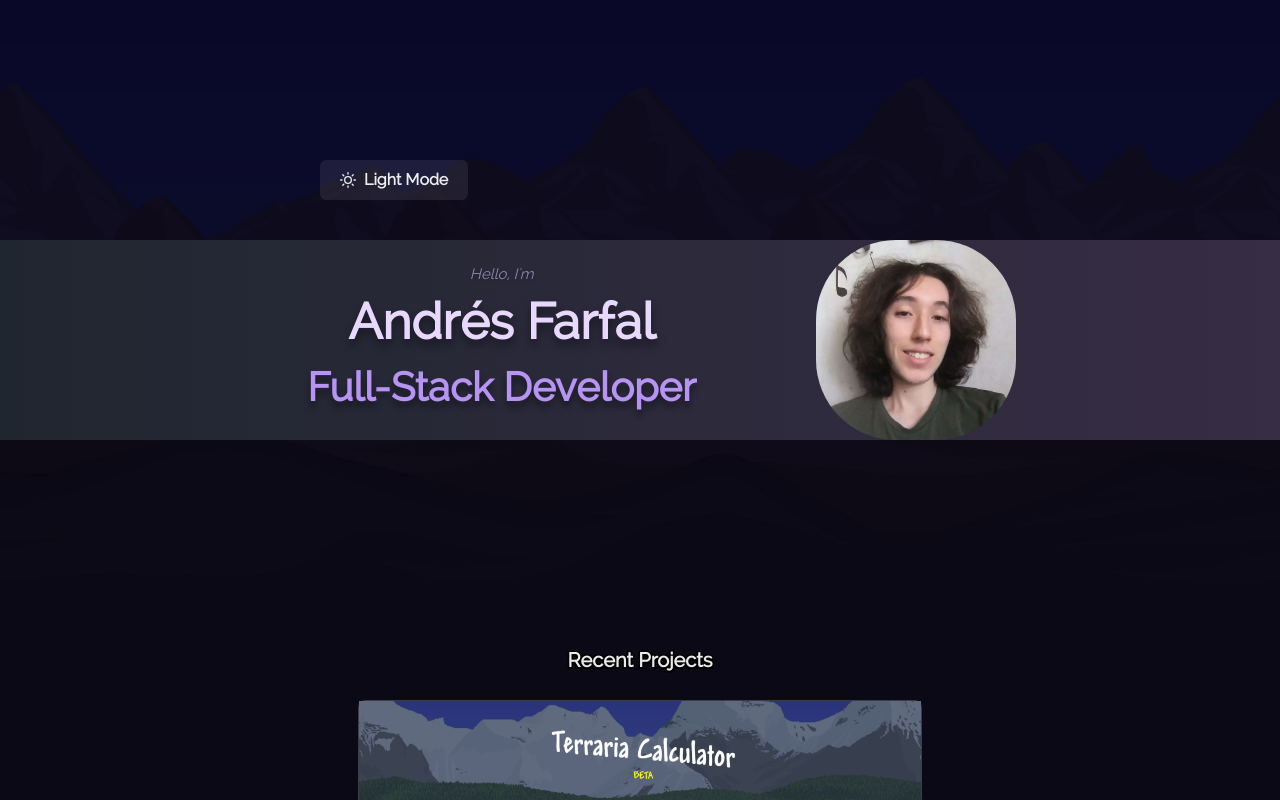
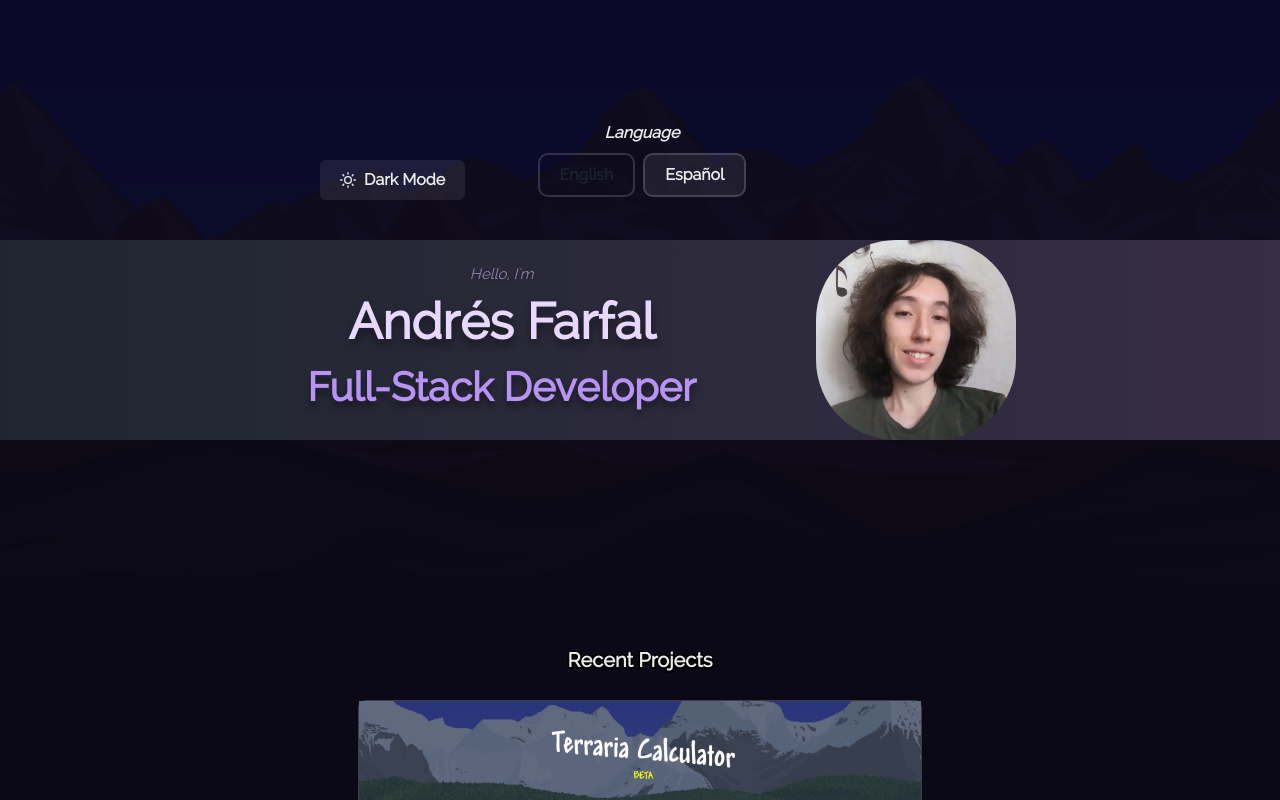
Before and after one commit to HippoBoi/portfolio, a React (Vite) app: page / in a window 1280 px wide. Shown: the top 800 px of the page. Built offline with nearby package versions, Linux system fonts and the light colour scheme.

Commit message:
spanish language option

```diff
--- a/package.json
+++ b/package.json
@@ -1,7 +1,7 @@
 {
   "name": "portfolio",
   "private": true,
-  "version": "0.0.0",
+  "version": "1.0.0",
   "type": "module",
   "scripts": {
     "dev": "vite",
--- a/src/HomePage.tsx
+++ b/src/HomePage.tsx
@@ -1,4 +1,4 @@
-import { Box, Image, Center, Text, useColorMode, useColorModeValue } from "@chakra-ui/react";
+import { Box, Center, Text, useColorMode, useColorModeValue } from "@chakra-ui/react";
 import NameCard from "./components/NameCard";
 import SwitchTheme from "./components/SwitchTheme";
 import { useEffect, useState } from "react";
@@ -15,10 +15,12 @@ import luisgg from "./images/projects/luisgg.webp"
 import socialred from "./images/projects/socialred.webp"
 import Experience from "./components/Experience";
 import BottomText from "./components/BottomText";
+import SwitchLanguage from "./components/SwitchLanguage";
 
 function HomePage() {
     const [showArrow, setShowArrow] = useState(false);
     const {colorMode, toggleColorMode} = useColorMode();
+    const [language, setLanguage] = useState<"eng" | "esp">("eng");
     const bgGradient = useColorModeValue(
         "linear(to-r, #edf1f5, #d3e4f2)",
         "linear(to-r, #202630, #372d45)"
@@ -45,17 +47,40 @@ function HomePage() {
     }, []);
 
     const projects: ProjectTemplate[] = [
-        {name: "Hippo Music", description: "I developed this website to upload, share and store some my songs. Built with React and CSS.",
+        {name: "Hippo Music",
+            description: `${language === "eng" ?
+                "I developed this website to upload, share and store some my songs. Built with React and CSS." :
+                "Desarrollé este sitio web para alojar y compartir algunas de mis canciones. Utilicé React y CSS."}`,
             image: hippomusic, link: "https://hippo-music.vercel.app"},
-        {name: "Terra-Calc", description: "This project features a working calculator to gather information about the video-game Terraria. Built with React and Chakra UI.",
+        {name: "Terra-Calc",
+            description: `${language === "eng" ?
+                "This project features a working calculator to gather information about the video-game Terraria. Built with React and Chakra UI." :
+                "Este proyecto presenta una calculadora para obtener información acerca del video-juego Terraria. Utilicé React y Chakra UI"
+            }`,
             image: terracalc, link: "https://terra-calc.vercel.app"},
-        {name: "Social Wire", description: "This project features the layout of a social media application and functionality. Built with React, Chakra UI and Bootstrap.",
+        {name: "Social Wire",
+            description: `${language === "eng" ?
+                "This project features the layout of a social media application and functionality. Built with React, Chakra UI and Bootstrap." :
+                "Este proyecto presenta el diseño y funcionalidad de una red social. Para este proyecto utilicé React, Chakra UI y Bootstrap."
+            }`,
             image: socialred, link: "https://social-red.vercel.app"},
-        {name: "Draw Share", description: "This project allows users to upload and share their drawings. Features account authentication and validations.",
+        {name: "Draw Share",
+            description: `${language === "eng" ?
+                "This project allows users to upload and share their drawings. Features account authentication and validations." :
+                "Este proyecto permite a los usuarios compartir y subir dibujos. Presenta autenticación de inicio de sesión y validaciones."
+            }`,
             image: drawshare, link: "https://draw-share-indol.vercel.app"},
-        {name: "CSV to JSON", description: "I developed this project to automatize the simple task of converting a file. Built using React and Express for the API Rest",
+        {name: "CSV to JSON",
+            description: `${language === "eng" ?
+                "I developed this project to automatize the simple task of converting a file. Built using React and Express for the API Rest." :
+                "Desarrollé este proyecto para automatizar la simple tarea de convertir un archivo. Utilicé React y Express para la API Rest."
+            }`,
             image: csvtojson, link: "https://csv-to-json-nine.vercel.app"},
-        {name: "Luis.GG", description: "This projects gathers player data from the official Riot Games API and displays the most important for the user.",
+        {name: "Luis.GG",
+            description: `${language === "eng" ?
+                "This projects gathers player data from the official Riot Games API and displays the most important for the user." :
+                "Este proyecto recolecta información de la API oficial de Riot Games. Muestra en pantalla la más relevante para el usuario."
+            }`,
             image: luisgg, link: "https://luisgg.vercel.app"},
     ]
 
@@ -65,9 +90,12 @@ function HomePage() {
 
             <Box bgGradient={bgGradient}>
                 <Box position={"absolute"} top={"20vh"} left={"25vw"}>
-                    <SwitchTheme colorMode={colorMode} toggleColorMode={toggleColorMode} />
+                    <SwitchTheme language={language} colorMode={colorMode} toggleColorMode={toggleColorMode} />
                 </Box>
-                <NameCard />
+                <Box position={"absolute"} top={"15.1vh"} left={"42vw"}>
+                    <SwitchLanguage language={language} onClick={(lang: "eng" | "esp") => setLanguage(lang)} />
+                </Box>
+                <NameCard language={language} />
             </Box>
 
             <Center marginTop={"205px"} marginBottom={"25px"}>
@@ -82,20 +110,20 @@ function HomePage() {
                             1.5px 1.5px 0 ${textShadow}
                         `,
                     }}>
-                    Recent Projects
+                    {language === "eng" ? "Recent Projects" : "Proyectos Recientes"}
                 </Text>
             </Center>
             <Center marginBottom={"200px"}>
                 <ProjectsList projects={projects} />
             </Center>
 
-            <AboutMe />
+            <AboutMe language={language} />
 
-            <Techonologies />
+            <Techonologies language={language} />
 
-            <Studies />
+            <Studies language={language} />
 
-            <Experience />
+            <Experience language={language} />
 
             <BottomText />
 
--- a/src/components/AboutMe.tsx
+++ b/src/components/AboutMe.tsx
@@ -1,6 +1,10 @@
 import { useColorModeValue, Text, VStack, HStack, Card, Center, keyframes, useColorMode } from '@chakra-ui/react';
 
-const AboutMe = () => {
+interface Props {
+    language: "eng" | "esp";
+};
+
+const AboutMe = ({ language }: Props) => {
     const textShadow = useColorModeValue(
         "white",
         "black"
@@ -35,10 +39,10 @@ const AboutMe = () => {
                         1.5px 1.5px 0 ${textShadow}
                     `,
                 }}>
-                About Me
+                {language === "eng" ? "About Me" : "Sobre Mi" }
             </Text>
 
-            <Card bgColor={cardColor} padding={"10px"} maxWidth={"400px"} overflow={"hidden"} rounded={"40px"}>
+            <Card bgColor={cardColor} padding={"10px"} maxWidth={"420px"} overflow={"hidden"} rounded={"40px"}>
                 <HStack>
                     <Text
                         color={textColor}
@@ -51,7 +55,7 @@ const AboutMe = () => {
                                 0.25px 0.25px 0 ${textOutline}
                             `,
                         }}>
-                        I love solving problems.
+                        {language === "eng" ? "I love solving problems." : "Amo resolver problemas." }
                     </Text>
                     <Text
                         fontSize={"20px"}
@@ -66,7 +70,7 @@ const AboutMe = () => {
                                 0.25px 0.25px 0 ${textOutline}
                             `,
                         }}>
-                        That's my job!
+                        {language === "eng" ? "That's my job!" : "Es mi trabajo!" }
                     </Text>
                 </HStack>
             </Card>
@@ -74,10 +78,19 @@ const AboutMe = () => {
             <Card
                 bgColor={descColor} marginTop={"10px"} paddingX={"20px"} paddingY={"10px"}
                 maxWidth={"700px"} overflow={"hidden"} rounded={"20px"}>
-                    <Text fontSize={"20px"} textAlign={"center"} fontWeight={`${colorMode === "light" ? "bold" : ""}`}>
+                    {language === "eng"
+                    ? (
+                        <Text fontSize={"20px"} textAlign={"center"} fontWeight={`${colorMode === "light" ? "bold" : ""}`}>
                         I'm Andrés, a Full-Stack developer with a passion for finding solutions.<br />
                         My main focus is to create user-friendly services easy to use for any person.
-                    </Text>
+                        </Text>
+                    )
+                    : (
+                        <Text fontSize={"20px"} textAlign={"center"} fontWeight={`${colorMode === "light" ? "bold" : ""}`}>
+                        Soy Andrés, un desarrollador Full-Stack apasionado por encontrar soluciones modernas.<br />
+                        Me especializo en desarrollar servicios eficientes y amigables para el usuario.
+                        </Text>
+                    )}
             </Card>
 
             <Card bgColor={descColor} marginTop={"10px"} paddingX={"20px"} maxWidth={"600px"} overflow={"hidden"}>
@@ -86,29 +99,29 @@ const AboutMe = () => {
                             <Text
                                 fontSize={"20px"}
                                 fontWeight={`${colorMode === "light" ? "bold" : ""}`}>
-                                I develop
+                                {language === "eng" ? "I develop" : "Desarrollo aplicaciones"}
                             </Text>
                             <Text
                                 fontSize={"20px"}
                                 animation={`${colorAnimation} 2s linear infinite`}
                                 as={"b"}>
-                                both
+                                {language === "eng" ? "both" : "tanto"}
                             </Text>
                             <Text
                                 fontSize={"20px"}
                                 fontWeight={`${colorMode === "light" ? "bold" : ""}`}>
-                                mobile
+                                {language === "eng" ? "mobile" : "para móviles"}
                             </Text>
                             <Text
                                 fontSize={"20px"}
                                 animation={`${colorAnimation} 2s linear infinite`}
                                 as={"b"}>
-                                and
+                                {language === "eng" ? "and" : "como"}
                             </Text>
                             <Text
                                 fontSize={"20px"}
                                 fontWeight={`${colorMode === "light" ? "bold" : ""}`}>
-                                web applications.
+                                {language === "eng" ? "web applications" : "web"}
                             </Text>
                         </HStack>
                     </Center>
--- a/src/components/Experience.tsx
+++ b/src/components/Experience.tsx
@@ -1,6 +1,10 @@
 import { Box, HStack, Link, Text, useColorMode, useColorModeValue, VStack } from '@chakra-ui/react'
 
-const Experience = () => {
+interface Props {
+    language: "eng" | "esp";
+}
+
+const Experience = ({ language }: Props) => {
     const { colorMode } = useColorMode();
     const textShadow = useColorModeValue(
         "white",
@@ -21,16 +25,19 @@ const Experience = () => {
                         1.5px 1.5px 0 ${textShadow}
                     `,
                 }}>
-                Experience
+                {language === "eng" ? "Experience" : "Experiencia"}
             </Text>
             <Box borderWidth={"2px"} borderRadius={"lg"} padding={"5px"}>
                 <VStack>
-                    <Text fontSize={"20px"} fontWeight={"bold"}>Mobile App Developer</Text>
-                    <Text fontSize={"15px"} as={"i"}>21/06/2024 - Current</Text>
+                    <Text fontSize={"20px"} fontWeight={"bold"}>{language === "eng" ? "Mobile App Developer" : "Desarollador de aplicación móvil"}</Text>
+                    <Text fontSize={"15px"} as={"i"}>21/06/2024 - {language === "eng" ? "Current" : "Actual"}</Text>
                 </VStack>
                 <HStack marginTop={"20px"}>
                     <Text fontWeight={colorMode === "light" ? "bold" : ""}>
-                        Developing a mobile application for
+                        {language === "eng" ?
+                        "Developing a mobile application for " :
+                        "Desarrollando una aplicación móvil para "}
+
                     </Text>
                     <Link
                         fontWeight={"bold"}
@@ -40,13 +47,17 @@ const Experience = () => {
                         Safe Wave
                     </Link>
                     <Text fontWeight={colorMode === "light" ? "bold" : ""}>
-                        using Flutter.
+                        {language === "eng" ? "using Flutter." : "utilizando Flutter."}
                     </Text>
                 </HStack>
                 <Text fontWeight={colorMode === "light" ? "bold" : ""}>
-                    I have currently developed user profiles' interface and functionality,
+                    {language === "eng" ?
+                    "I have currently developed user profiles' interface and functionality," :
+                    "Actualmente he desarrollado el perfil de usuario, modificado su interfaz"}
                     <br />
-                    as well as fixed bugs related to the app's feed.
+                    {language === "eng" ?
+                    "as well as fixed bugs related to the app's feed." :
+                    "y funcionalidad, y arreglado algunos bugs relacionados al feed de la aplicación."}
                 </Text>
             </Box>
         </VStack>
--- a/src/components/NameCard.tsx
+++ b/src/components/NameCard.tsx
@@ -2,9 +2,12 @@ import { Box, Text, VStack, Image, HStack, useColorModeValue, useBreakpointValue
 import theme from "../TextStyles";
 import foto from "../assets/yo.webp";
 import "./NameCard.css";
-import { useState } from "react";
 
-const NameCard = () => {
+interface Props {
+    language: "eng" | "esp";
+}
+
+const NameCard = ({ language }: Props) => {
     const defaultColor = useColorModeValue("#0f1321", "purple.200");
     const lightColor = useColorModeValue("#0f1321", "purple.100");
     const darkerColor = useColorModeValue("#1d2336", "purple.300");
@@ -17,7 +20,7 @@ const NameCard = () => {
                         fontSize={"15px"} as={"i"}
                         opacity={"60%"} color={defaultColor}
                         textShadow={"0px 2px 4px rgba(0, 0, 0, 0.4)"}>
-                        Hello, I'm
+                        {language === "eng" ? "Hello, I'm" : "Hola, soy"}
                     </Text>
                     <Text
                         style={theme.textStyles.important} color={lightColor}
--- a/src/components/Slider/SliderBox.tsx
+++ b/src/components/Slider/SliderBox.tsx
@@ -13,9 +13,6 @@ const SliderBox = ({ slideDirection, project, orientation }: Props) => {
     const [overrideAnim, setOverrideAnim] = useState(false);
 
     useEffect(() => {
-        console.log("slide dir: " + slideDirection);
-        console.log("override: " + overrideAnim);
-
         if (orientation === slideDirection) {
             setTimeout(() => setOverrideAnim(true), 100);
             setTimeout(() => setOverrideAnim(false), 600);
--- a/src/components/Studies.tsx
+++ b/src/components/Studies.tsx
@@ -6,7 +6,11 @@ import django from "../images/certificates/django.webp"
 
 import Certificate from './Certificate';
 
-const Studies = () => {
+interface Props {
+    language: "eng" | "esp";
+}
+
+const Studies = ({ language }: Props) => {
     const textShadow = useColorModeValue(
         "white",
         "black"
@@ -25,16 +29,16 @@ const Studies = () => {
                         1.5px 1.5px 0 ${textShadow}
                     `,
                 }}>
-                Certificates
+                {language === "eng" ? "Certificates" : "Certificados"}
             </Text>
 
             <HStack spacing={"60px"} marginTop={"30px"}>
-                <Certificate image={sql} title="Full SQL Course"></Certificate>
-                <Certificate image={uni} title="University Student"></Certificate>
+                <Certificate image={sql} title={language === "eng" ? "Full SQL Course" : "Curso SQL Completo"}></Certificate>
+                <Certificate image={uni} title={language === "eng" ? "University Student" : "Estudiante Universitario"}></Certificate>
             </HStack>
             <HStack spacing={"60px"} marginTop={"30px"}>
-                <Certificate image={react} title="React Course"></Certificate>
-                <Certificate image={django} title="Django Course"></Certificate>
+                <Certificate image={react} title={language === "eng" ? "React Course" : "Curso de React"}></Certificate>
+                <Certificate image={django} title={language === "eng" ? "Django Course" : "Curso de Django"}></Certificate>
             </HStack>
         </VStack>
     );
--- /dev/null
+++ b/src/components/SwitchLanguage.tsx
@@ -0,0 +1,42 @@
+import { HStack, useBreakpointValue, Text, Button, VStack, useColorModeValue } from '@chakra-ui/react';
+
+interface Props {
+    language: "eng" | "esp";
+    onClick: (language: "eng" | "esp") => void;
+}
+
+const SwitchLanguage = ({ language, onClick }: Props) => {
+    const smallScreen = useBreakpointValue({ base: true, lg: false });
+    const buttonColor = useColorModeValue("white", "black");
+
+    return (
+        <VStack>
+            <Text fontWeight={"bold"} as={"i"}>{language === "eng" ? "Language" : "Idioma"}</Text>
+            <HStack>
+                <Button
+                    colorScheme={language === "eng" ? buttonColor : "gray"}
+                    size="md"
+                    borderWidth={"2px"}
+                    borderRadius={"10px"}
+                    marginX={smallScreen ? "10px" : "0px"}
+                    padding={smallScreen ? "0px" : "20px"}
+                    onClick={() => onClick("eng")}>
+                    English
+                </Button>
+
+                <Button
+                    colorScheme={language === "esp" ? buttonColor : "gray"}
+                    borderWidth={"2px"}
+                    borderRadius={"10px"}
+                    size="md"
+                    marginX={smallScreen ? "10px" : "0px"}
+                    padding={smallScreen ? "0px" : "20px"}
+                    onClick={() => onClick("esp")}>
+                    Español
+                </Button>
+            </HStack>
+        </VStack>
+    );
+}
+
+export default SwitchLanguage;
--- a/src/components/SwitchTheme.tsx
+++ b/src/components/SwitchTheme.tsx
@@ -2,11 +2,12 @@ import { MoonIcon, SunIcon } from '@chakra-ui/icons'
 import { HStack, IconButton, Text, useBreakpointValue } from '@chakra-ui/react'
 
 interface Props {
+    language: "esp" | "eng";
     colorMode: string;
     toggleColorMode: () => void;
 }
 
-const SwitchTheme = ({ colorMode, toggleColorMode }: Props) => {
+const SwitchTheme = ({ language, colorMode, toggleColorMode }: Props) => {
     const smallScreen = useBreakpointValue({ base: true, lg: false });
 
     return (
@@ -17,12 +18,12 @@ const SwitchTheme = ({ colorMode, toggleColorMode }: Props) => {
             icon={colorMode === 'light' ? (
                 <HStack>
                     <MoonIcon />
-                    <Text>{!smallScreen && "Dark Mode"}</Text>
+                    <Text>{!smallScreen && language === "eng" ? "Dark Mode" : "Modo Oscuro"}</Text>
                 </HStack>
             ) : (
                 <HStack>
                     <SunIcon />
-                    <Text>{!smallScreen && "Light Mode"}</Text>
+                    <Text>{!smallScreen && language === "eng" ? "Dark Mode" : "Modo Claro"}</Text>
                 </HStack>
             )}
             aria-label="Toggle Color Mode"
--- a/src/components/TechList.tsx
+++ b/src/components/TechList.tsx
@@ -33,17 +33,17 @@ const TechList = () => {
         <VStack>
             <HStack maxWidth={"235px"} spacing={"40px"} marginTop={"40px"}>
                 {firstLine.map((logo) => (
-                    <TechItem name={logo} logo={logoMap[logo]} />
+                    <TechItem key={logo} name={logo} logo={logoMap[logo]} />
                 ))}
             </HStack>
             <HStack spacing={"40px"} marginTop={"25px"}>
                 {secondLine.map((logo) => (
-                    <TechItem name={logo} logo={logoMap[logo]} />
+                    <TechItem key={logo} name={logo} logo={logoMap[logo]} />
                 ))}
             </HStack>
             <HStack spacing={"40px"} marginTop={"25px"}>
                 {thirdLine.map((logo) => (
-                    <TechItem name={logo} logo={logoMap[logo]} />
+                    <TechItem key={logo} name={logo} logo={logoMap[logo]} />
                 ))}
             </HStack>
         </VStack>
--- a/src/components/Techonologies.tsx
+++ b/src/components/Techonologies.tsx
@@ -3,7 +3,11 @@ import mushBG from "../images/mushroom.webp"
 import { Parallax } from 'react-parallax';
 import TechList from './TechList';
 
-const Techonologies = () => {
+interface Props {
+    language: "eng" | "esp";
+}
+
+const Techonologies = ({ language }: Props) => {
     const { colorMode } = useColorMode();
     const textShadow = useColorModeValue(
         "white",
@@ -27,11 +31,11 @@ const Techonologies = () => {
                         1.5px 1.5px 0 ${textShadow}
                     `,
                 }}>
-                Technologies
+                {language === "eng" ? "Technologies" : "Tecnologías"}
             </Text>
 
             <Text fontWeight={colorMode === "light" ? "bold" : ""} as={"i"}>
-                Tools that I use for my job
+                {language === "eng" ? "Tools that I use for my job" : "Herramientas para mi trabajo"}
             </Text>
 
             <Card width={"100%"} height={"400px"} bgColor={'#010203'} rounded={0}>
```
